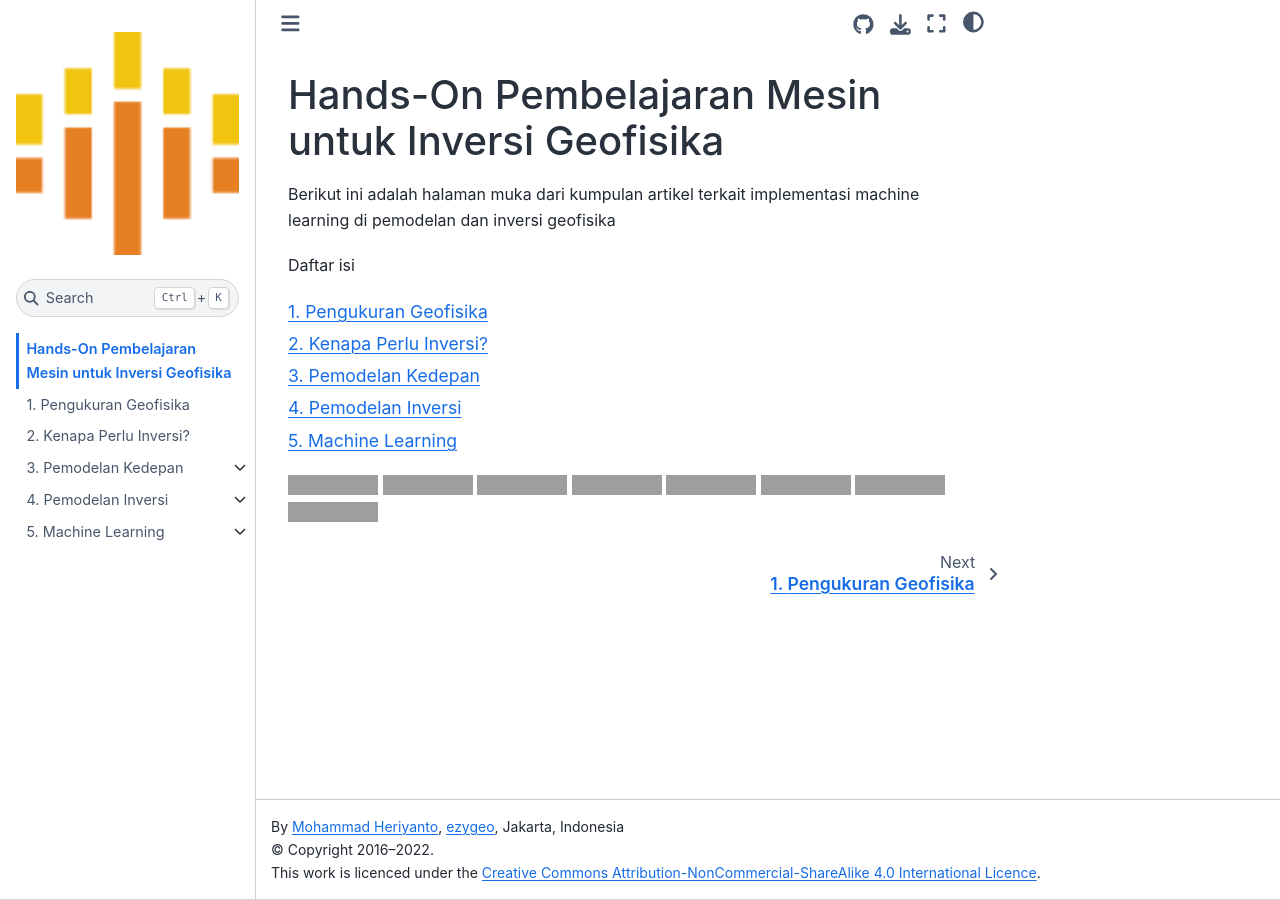
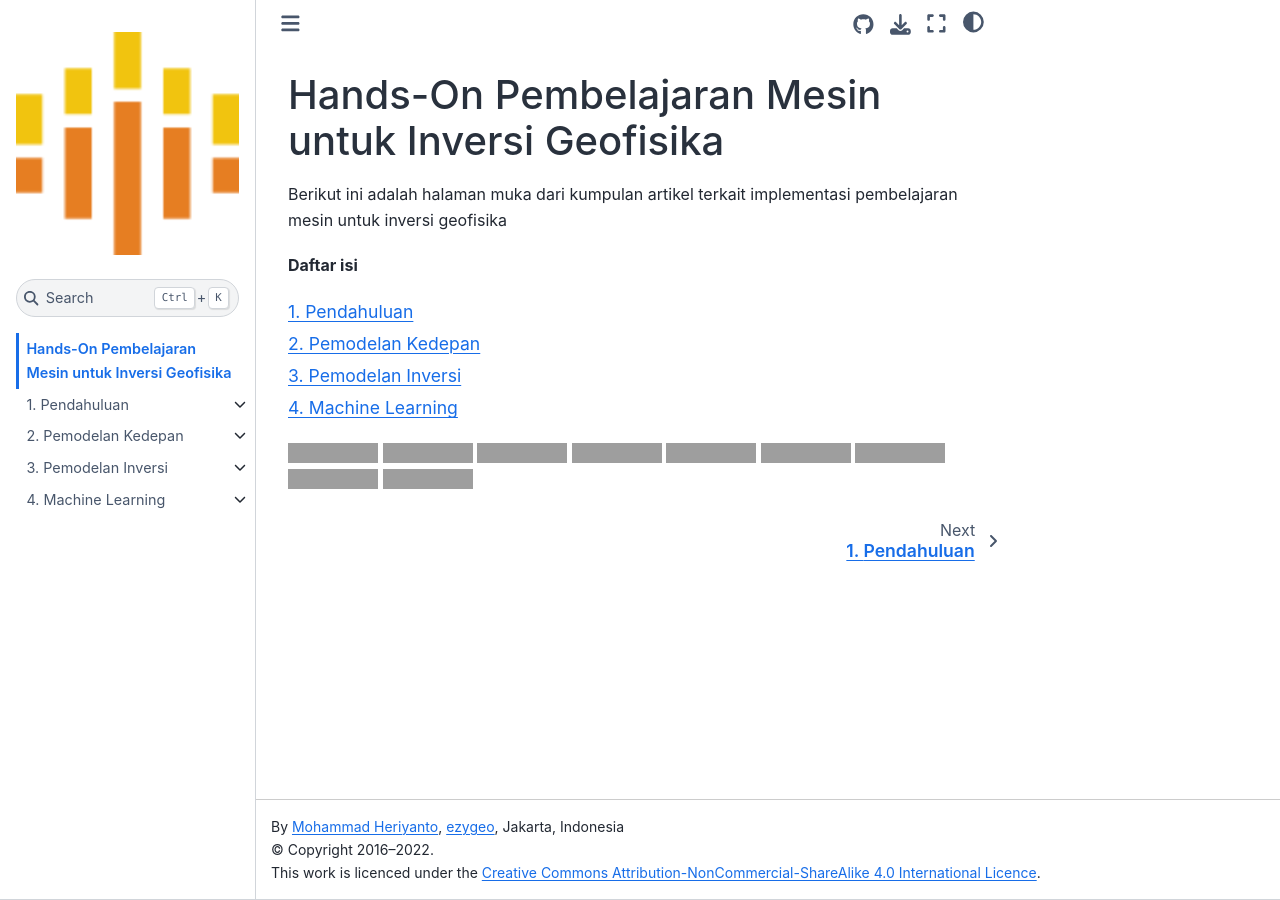
Before and after one commit to ezygeo-ai/mlgi, a Jupyter Book: the page built from intro.md, in a window 1280 px wide. Built offline with Jupyter Book 1.0.4 settings and Sphinx 7.4.7 and the Sphinx Book theme 1.1.4, drawn with Linux system fonts in a browser that asks for light colours; pages that are not in the unit, such as notebooks, are missing from menus; grey boxes are pictures that could not be loaded.

Commit message:
:bug: fix figures

````diff
--- a/_toc.yml
+++ b/_toc.yml
@@ -7,8 +7,10 @@ options:
   numbered: True
 # https://jupyterbook.org/en/stable/structure/toc.html
 chapters:
-  - file: chapters/chap0/surveys.md
-  - file: chapters/chap0/why-inversion.md
+  - file: chapters/chap0/chap0.md
+    sections:
+      - file: chapters/chap0/surveys.md
+      - file: chapters/chap0/why-inversion.md
   - file: chapters/chap1/chap1.md
     sections:
       - file: chapters/chap1/1mlgi-sp-case.md
--- /dev/null
+++ b/chapters/chap0/chap0.md
@@ -0,0 +1 @@
+# Pendahuluan
--- a/intro.md
+++ b/intro.md
@@ -1,17 +1,17 @@
 # Hands-On Pembelajaran Mesin untuk Inversi Geofisika
 
-Berikut ini adalah halaman muka dari kumpulan artikel terkait implementasi machine learning di pemodelan dan inversi geofisika
+Berikut ini adalah halaman muka dari kumpulan artikel terkait implementasi pembelajaran mesin untuk inversi geofisika
 
-Daftar isi
+**Daftar isi**
 
 ```{tableofcontents}
 ```
-
-[![HitCount](http://hits.dwyl.com/ezygeo-ai/machine-learning-and-geophysical-inversion.svg)](http://hits.dwyl.com/ezygeo-ai/machine-learning-and-geophysical-inversion)
-![GitHub contributors](https://img.shields.io/github/contributors/ezygeo-ai/machine-learning-and-geophysical-inversion)
-![GitHub last commit](https://img.shields.io/github/last-commit/ezygeo-ai/machine-learning-and-geophysical-inversion)
-![GitHub top language](https://img.shields.io/github/languages/top/ezygeo-ai/machine-learning-and-geophysical-inversion)
-![GitHub language count](https://img.shields.io/github/languages/count/ezygeo-ai/machine-learning-and-geophysical-inversion)
-![GitHub repo size](https://img.shields.io/github/repo-size/ezygeo-ai/machine-learning-and-geophysical-inversion)
-![GitHub code size in bytes](https://img.shields.io/github/languages/code-size/ezygeo-ai/machine-learning-and-geophysical-inversion)
+[![Online](https://img.shields.io/badge/read-online-green.svg)](https://mheriyanto.dev/mlgi)
+[![HitCount](http://hits.dwyl.com/ezygeo-ai/mlgi.svg)](http://hits.dwyl.com/ezygeo-ai/mlgi)
+![GitHub contributors](https://img.shields.io/github/contributors/ezygeo-ai/mlgi)
+![GitHub last commit](https://img.shields.io/github/last-commit/ezygeo-ai/mlgi)
+![GitHub top language](https://img.shields.io/github/languages/top/ezygeo-ai/mlgi)
+![GitHub language count](https://img.shields.io/github/languages/count/ezygeo-ai/mlgi)
+![GitHub repo size](https://img.shields.io/github/repo-size/ezygeo-ai/mlgi)
+![GitHub code size in bytes](https://img.shields.io/github/languages/code-size/ezygeo-ai/mlgi)
 [![LinkedIn](https://img.shields.io/badge/-LinkedIn-black.svg?style=flat&logo=linkedin&colorB=555)](https://www.linkedin.com/company/28696953)
````
Also changed, not shown: README.md (+2 -7 lines), chapters/chap0/surveys.md (+22 -18 lines), chapters/chap0/why-inversion.md (+7 -6 lines), chapters/chap1/1mlgi-sp-case.md (+6 -6 lines), chapters/chap1/chap1.md (+7 -6 lines), 22 other files.
